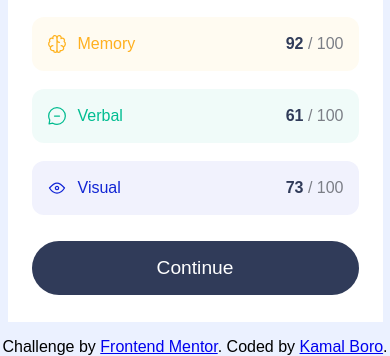
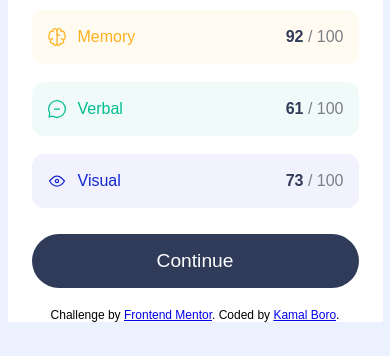
Before and after one commit to kamalboroKB/Results-summary-component, a plain HTML site: page index.html in a window 390 px wide. Shown: the part 488-844 px from the top of the page. Drawn offline with Linux system fonts and the light colour scheme.

Commit message:
mobile view update

```diff
--- a/index.html
+++ b/index.html
@@ -68,6 +68,15 @@
 
           <button class="btnr">Continue</button>
         </div>
+
+        <div class="attribution-mobile">
+          Challenge by
+          <a href="https://www.frontendmentor.io?ref=challenge" target="_blank"
+            >Frontend Mentor</a
+          >. Coded by
+          <a href="https://github.com/kamalboroKB" target="_blank">Kamal Boro</a
+          >.
+        </div>
       </div>
 
       <div class="attribution">
--- a/styles.css
+++ b/styles.css
@@ -61,17 +61,19 @@ body{
     margin: 0;
     padding: 0;
     font-family: "Hanken Grotesk", sans-serif;
+    background-color: var(--PBlue)
 
 }
 
 
 
 .container{
-    background-color: hsl(221, 100%, 96%);
-    height: 100vh;
+    background-color: var(--PBlue);
+    min-height: 100vh;
     width: 100vw;
-    /* width: 1440px; */
-    /* margin-left: auto;
+    /* width: 1440px;
+    min-height: 100vh;
+    margin-left: auto;
     margin-right: auto; */
     display: flex;
     justify-content: center;
@@ -84,6 +86,11 @@ body{
     position: absolute;
     bottom: 0;
 }
+
+.attribution-mobile{
+   display: none;
+}
+
 
 .card-container{
     background-color: hsl(0, 0%, 100%);
@@ -239,6 +246,7 @@ body{
             align-items: normal;
             margin-left: auto;
             margin-right: auto;
+            min-height: 100vh;
 
 
 
@@ -316,5 +324,16 @@ body{
             margin-top: 8px;
         }
 
+        .attribution{
+            display: none;
+        }
+
+        .attribution-mobile{
+            display:block;
+            font-size: 12px;
+            text-align: center;
+        }
+
+
 
 }
```
